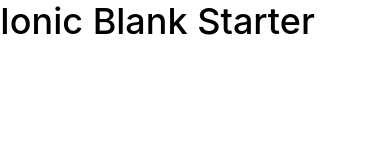
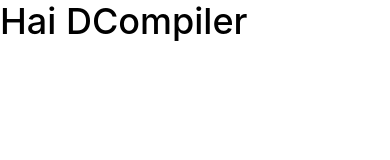
Before and after one commit to ChandraprasadR/ionicproject, a website: page DCompilerAPP/www/index.html in a window 390 px wide. Drawn offline with Linux system fonts and the light colour scheme; some packages are replaced by stand-ins of ours; files that its build step writes are made by us from their sources.

Commit message:
hello
hello

```diff
--- a/DCompilerAPP/www/index.html
+++ b/DCompilerAPP/www/index.html
@@ -25,7 +25,7 @@
 
     <ion-pane>
       <ion-header-bar class="bar-stable">
-        <h1 class="title">Ionic Blank Starter</h1>
+        <h1 class="title">Hai DCompiler</h1>
       </ion-header-bar>
       <ion-content>
       </ion-content>
```
